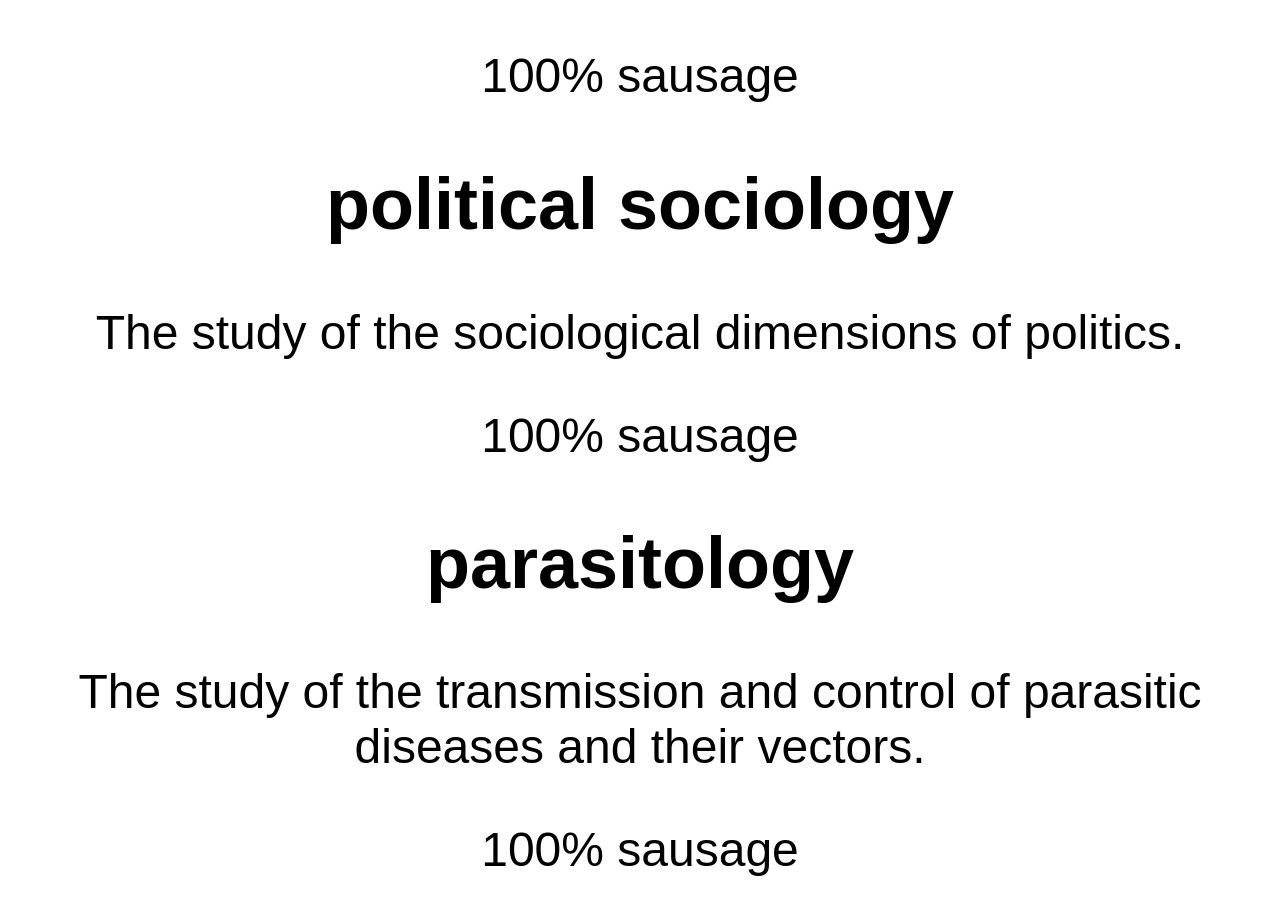
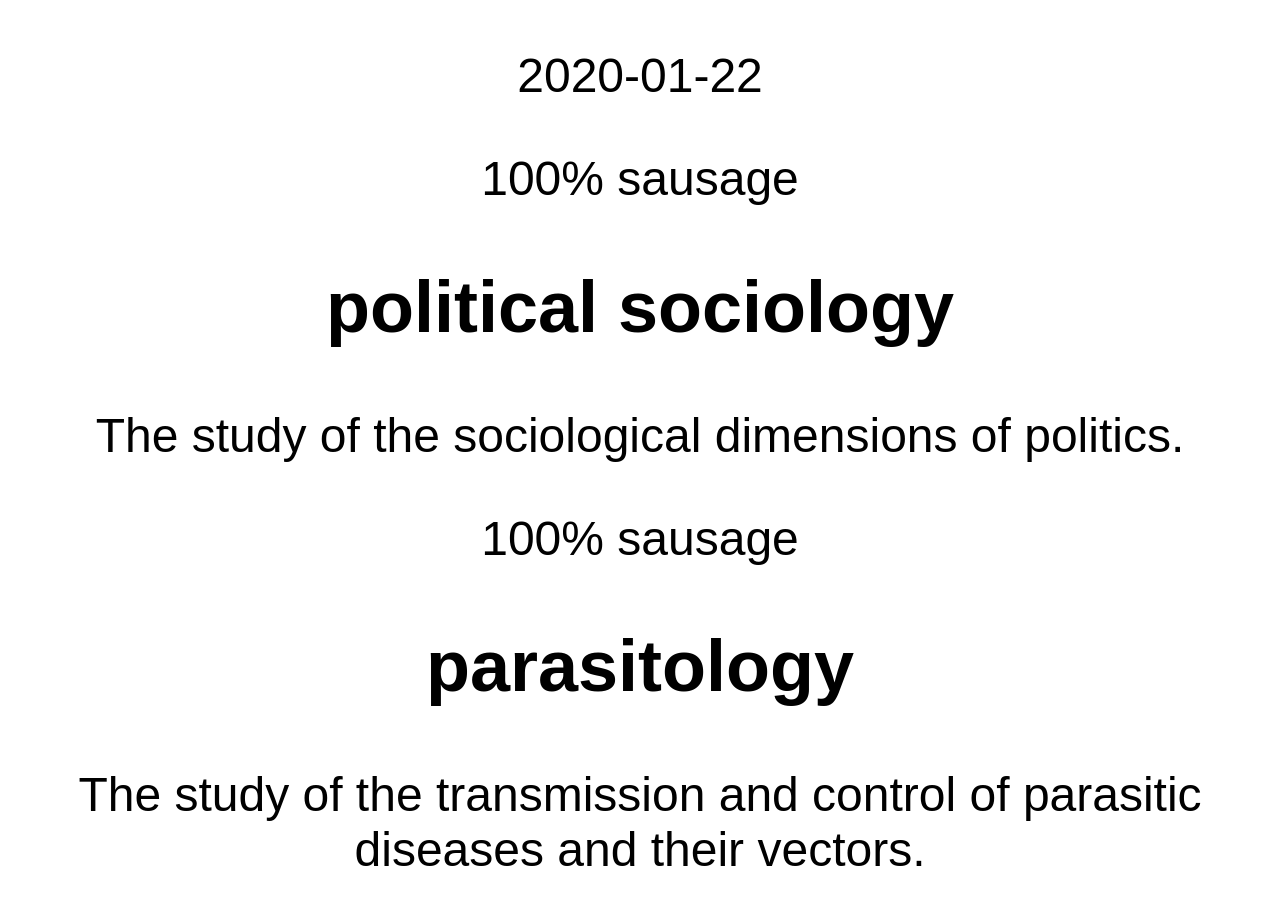
Before and after one commit to discoveruni/discoveruni.github.io, a Jekyll site: the page built from index.md, in a window 1280 px wide and 900 px high. Built offline with Jekyll 4.4.1, drawn with Linux system fonts in a browser that asks for light colours.

Commit message:
Update index.md

```diff
--- a/index.md
+++ b/index.md
@@ -3,7 +3,7 @@
 layout: default
 ---
 
-{% assign todayscode == "today" | date: "%Y-%m-%d" %}
+ {{ "today" | date: "%Y-%m-%d" }}
 {{ todayscode }}
 {% for hecos in  site.data.hecos %}
  100% sausage
```
